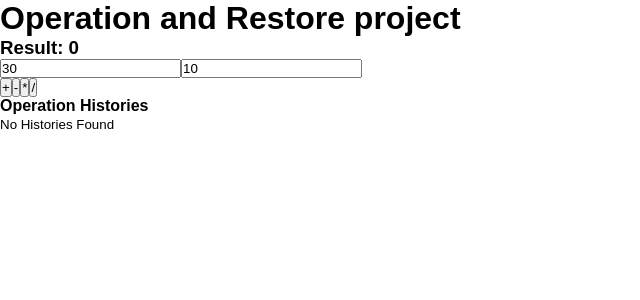
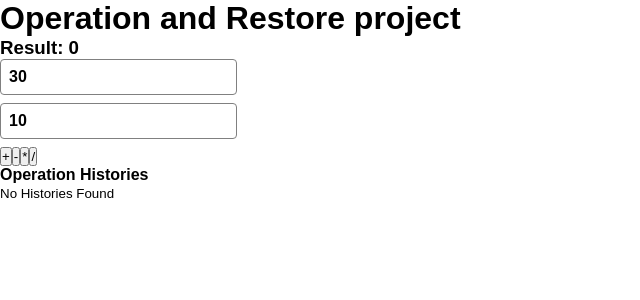
Before and after one commit to Jobayer109/Operation-Restore-Project, a React (Vite) app: page / in a window 1280 px wide. Shown: the top 300 px of the page, without its empty margins (0-640 px from the left). Built offline with nearby package versions, Linux system fonts and the light colour scheme.

Commit message:
Reusable Text input filed component created

```diff
--- a/package.json
+++ b/package.json
@@ -10,6 +10,7 @@
     "preview": "vite preview"
   },
   "dependencies": {
+    "prop-types": "^15.8.1",
     "react": "^18.2.0",
     "react-dom": "^18.2.0",
     "shortid": "^2.2.16"
--- a/src/App.css
+++ b/src/App.css
@@ -0,0 +1,3 @@
+*{
+    font-w
+}
--- a/src/App.jsx
+++ b/src/App.jsx
@@ -1,14 +1,7 @@
 import { useState } from "react";
 import shortid from "shortid";
 import "./App.css";
-
-/*
-TODO: Handle user input fields    -----> Done
-TODO: Handle operations           -----> Done
-TODO: Handle a list of histories  -----> Done
-TODO: Render history list         -----> Done
-TODO: Restore the history         ----->
-*/
+import TextInput from "./components/UI/TextInput";
 
 const inputObject = {
   a: 30,
@@ -64,18 +57,28 @@ function App() {
       <div>
         <h3>Result: {result}</h3>
         <div>
-          <input
+          {Object.entries(inputState).map((i, index) => (
+            <TextInput
+              key={index}
+              name={i[0]}
+              value={i[1]}
+              onChange={handleChange}
+            />
+          ))}
+
+          {/* <TextInput
             type="number"
             name="a"
             value={inputState.a}
             onChange={handleChange}
           />
+
           <input
             type="number"
             name="b"
             value={inputState.b}
             onChange={handleChange}
-          />
+          /> */}
         </div>
         <div>
           <button onClick={() => handleOperations("+")}>+</button>
@@ -126,3 +129,11 @@ function App() {
 }
 
 export default App;
+
+/*
+TODO: Handle user input fields    -----> Done
+TODO: Handle operations           -----> Done
+TODO: Handle a list of histories  -----> Done
+TODO: Render history list         -----> Done
+TODO: Restore the history         -----> Done
+*/
--- /dev/null
+++ b/src/components/UI/TextInput.jsx
@@ -0,0 +1,33 @@
+/* eslint-disable react/prop-types */
+import PropTypes from "prop-types";
+const TextInput = ({ name, value, onChange }) => {
+  const style = {
+    padding: ".5rem",
+    border: "1px solid gray",
+    borderRadius: " 4px",
+    outline: "none",
+    display: "flex",
+    flexDirection: "column",
+    marginBottom: ".5rem",
+    fontSize: "1rem",
+    fontWeight: "600",
+  };
+
+  return (
+    <input
+      style={style}
+      type="number"
+      name={name}
+      value={value}
+      onChange={onChange}
+    />
+  );
+};
+
+TextInput.propTypes = {
+  name: PropTypes.string.isRequired,
+  value: PropTypes.number.isRequired,
+  onChange: PropTypes.func.isRequired,
+};
+
+export default TextInput;
```
Also changed, not shown: src/components/UI/Button.jsx (added), 1 other file (tests, documents, lock files or other folders).
